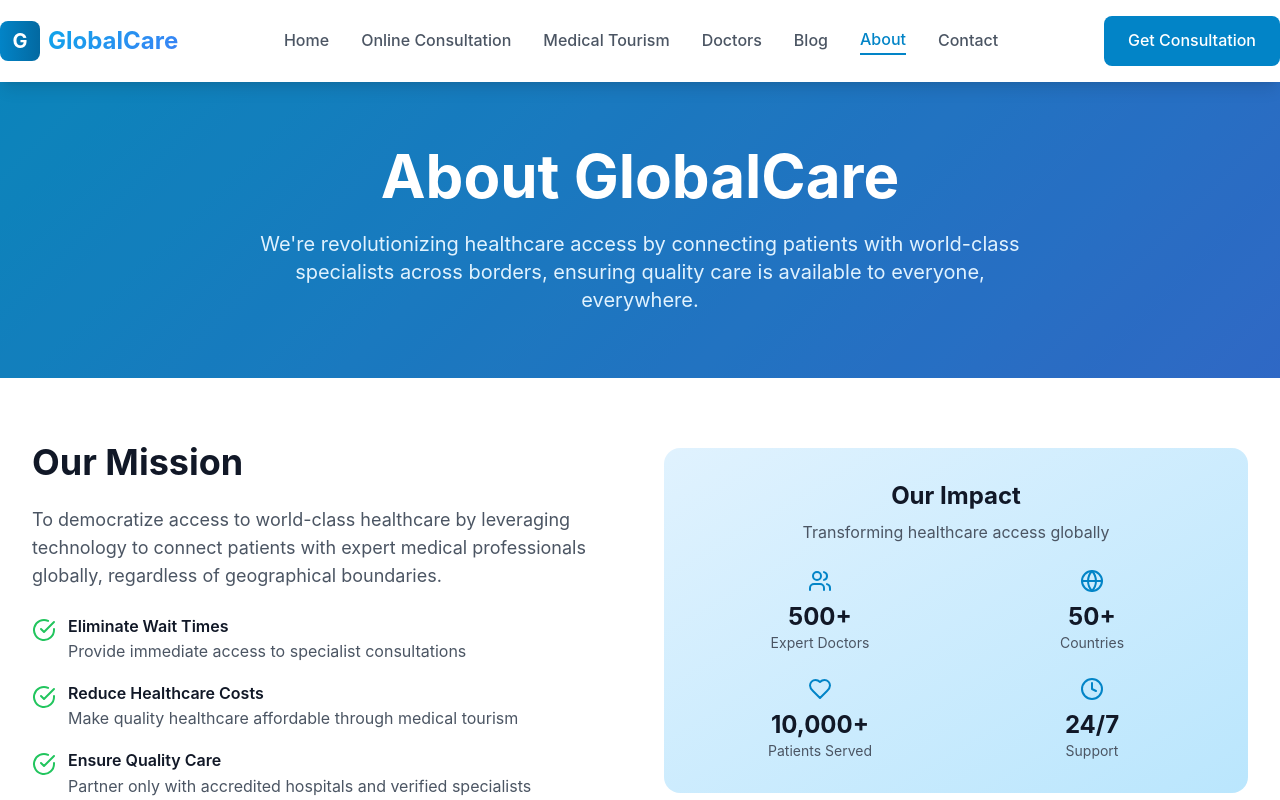
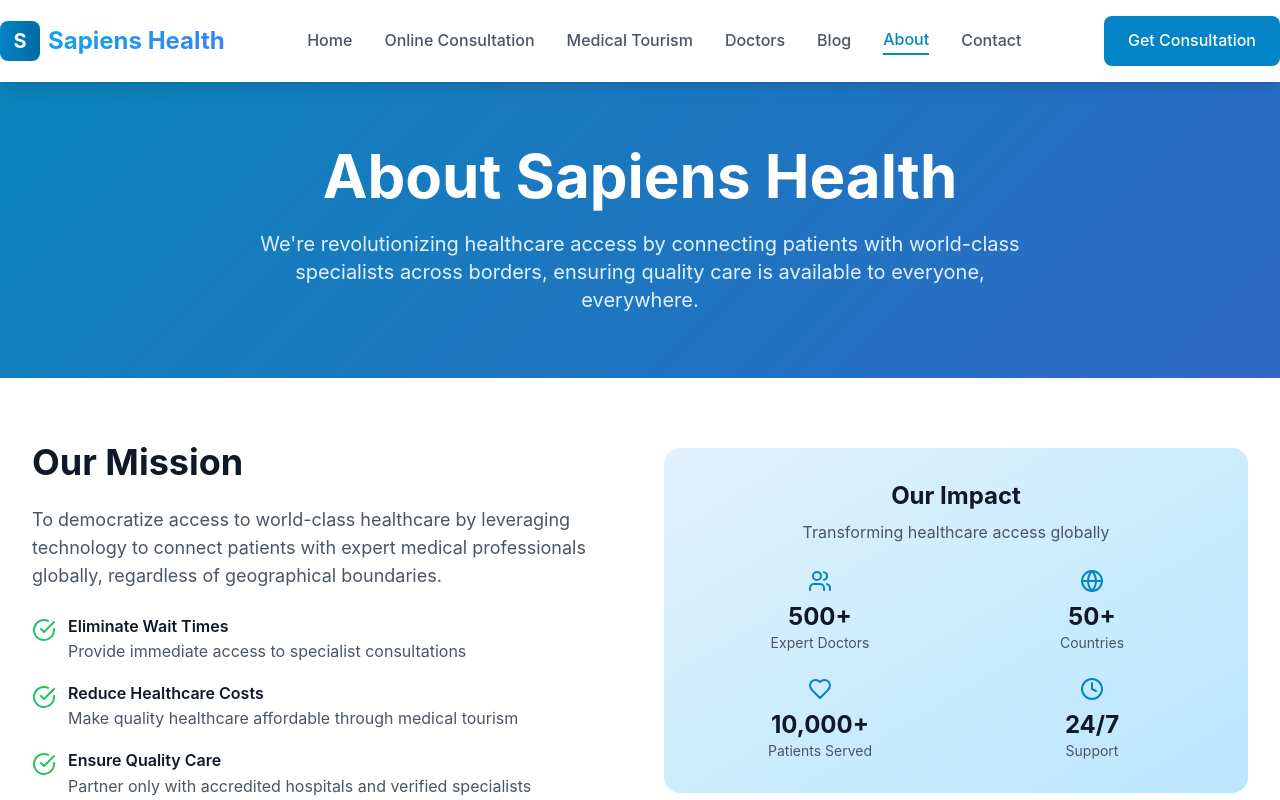
Before and after one commit to savoraTheGlobalApp/telehealth, a React (Create React App) app: page /about in a window 1280 px wide. Shown: the top 800 px of the page. Built offline with nearby package versions, Linux system fonts and the light colour scheme; the HTML template or start-up script is replaced by a standard one.

Commit message:
Change the name as Sapiens Health

```diff
--- a/package.json
+++ b/package.json
@@ -1,5 +1,5 @@
 {
-  "name": "telehealth-platform",
+  "name": "sapiens-health-platform",
   "version": "1.0.0",
   "description": "Cross-border telehealth consultation and medical tourism platform",
   "private": true,
--- a/src/components/Footer.tsx
+++ b/src/components/Footer.tsx
@@ -11,9 +11,9 @@ const Footer: React.FC = () => {
           <div className="space-y-4">
             <div className="flex items-center space-x-2">
               <div className="w-8 h-8 bg-gradient-to-r from-primary-600 to-primary-700 rounded-lg flex items-center justify-center">
-                <span className="text-white font-bold text-sm">G</span>
+                <span className="text-white font-bold text-sm">S</span>
               </div>
-              <span className="text-xl font-bold">GlobalCare</span>
+              <span className="text-xl font-bold">Sapiens Health</span>
             </div>
             <p className="text-gray-300 text-sm">
               Connecting patients with world-class healthcare professionals across borders.
@@ -92,7 +92,7 @@ const Footer: React.FC = () => {
             <div className="space-y-3 text-sm text-gray-300">
               <div className="flex items-center space-x-3">
                 <Mail size={16} className="text-primary-400" />
-                <span>contact@globalcare.com</span>
+                <span>contact@sapienshealth.com</span>
               </div>
               <div className="flex items-center space-x-3">
                 <Phone size={16} className="text-primary-400" />
@@ -110,7 +110,7 @@ const Footer: React.FC = () => {
         <div className="border-t border-gray-800 mt-12 pt-8">
           <div className="flex flex-col md:flex-row justify-between items-center space-y-4 md:space-y-0">
             <div className="text-sm text-gray-400">
-              <p>&copy; 2024 GlobalCare. All rights reserved.</p>
+              <p>&copy; 2024 Sapiens Health. All rights reserved.</p>
             </div>
             <div className="flex flex-wrap items-center space-x-6 text-xs text-gray-400">
               <span className="flex items-center space-x-1">
@@ -132,7 +132,7 @@ const Footer: React.FC = () => {
         {/* Disclaimer */}
         <div className="mt-6 p-4 bg-gray-800 rounded-lg">
           <p className="text-xs text-gray-400 text-center">
-            <strong>Disclaimer:</strong> GlobalCare provides consultation services and medical opinions only.
+            <strong>Disclaimer:</strong> Sapiens Health provides consultation services and medical opinions only.
             We do not provide prescriptions or replace in-person medical care. For emergencies,
             please contact your local emergency services immediately. Our services comply with
             international healthcare regulations including HIPAA and GDPR.
--- a/src/components/Navbar.tsx
+++ b/src/components/Navbar.tsx
@@ -25,9 +25,9 @@ const Navbar: React.FC = () => {
           {/* Logo */}
           <Link to="/" className="flex items-center space-x-2">
             <div className="w-10 h-10 bg-gradient-to-r from-primary-600 to-primary-700 rounded-lg flex items-center justify-center">
-              <span className="text-white font-bold text-xl">G</span>
+              <span className="text-white font-bold text-xl">S</span>
             </div>
-            <span className="text-2xl font-bold gradient-text">GlobalCare</span>
+            <span className="text-2xl font-bold gradient-text">Sapiens Health</span>
           </Link>
 
           {/* Desktop Navigation */}
--- a/src/pages/About.tsx
+++ b/src/pages/About.tsx
@@ -69,7 +69,7 @@ const About: React.FC = () => {
     {
       year: "2020",
       title: "Company Founded",
-      description: "GlobalCare was established with a mission to bridge healthcare gaps globally"
+      description: "Sapiens Health was established with a mission to bridge healthcare gaps globally"
     },
     {
       year: "2021",
@@ -107,7 +107,7 @@ const About: React.FC = () => {
               className="space-y-6"
             >
               <h1 className="text-4xl md:text-6xl font-bold leading-tight">
-                About GlobalCare
+                About Sapiens Health
               </h1>
               <p className="text-xl text-primary-100 max-w-3xl mx-auto">
                 We're revolutionizing healthcare access by connecting patients with world-class specialists
--- a/src/pages/Contact.tsx
+++ b/src/pages/Contact.tsx
@@ -58,7 +58,7 @@ const Contact: React.FC = () => {
     {
       icon: <Mail className="w-6 h-6" />,
       title: "Email Support",
-      details: ["contact@globalcare.com", "support@globalcare.com"],
+      details: ["contact@sapienshealth.com", "support@sapienshealth.com"],
       description: "Get in touch via email for general inquiries and support"
     },
     {
--- a/src/pages/Home.tsx
+++ b/src/pages/Home.tsx
@@ -168,7 +168,7 @@ const Home: React.FC = () => {
             className="text-center mb-16"
           >
             <h2 className="text-3xl md:text-4xl font-bold text-gray-900 mb-4">
-              Why Choose GlobalCare?
+              Why Choose Sapiens Health?
             </h2>
             <p className="text-xl text-gray-600 max-w-3xl mx-auto">
               We're revolutionizing healthcare access by connecting patients with world-class specialists
@@ -281,7 +281,7 @@ const Home: React.FC = () => {
               What Our Patients Say
             </h2>
             <p className="text-xl text-gray-600 max-w-3xl mx-auto">
-              Real stories from patients who have transformed their healthcare journey with GlobalCare.
+              Real stories from patients who have transformed their healthcare journey with Sapiens Health.
             </p>
           </motion.div>
 
```
Also changed, not shown: 1 other file (tests, documents, lock files or other folders).
